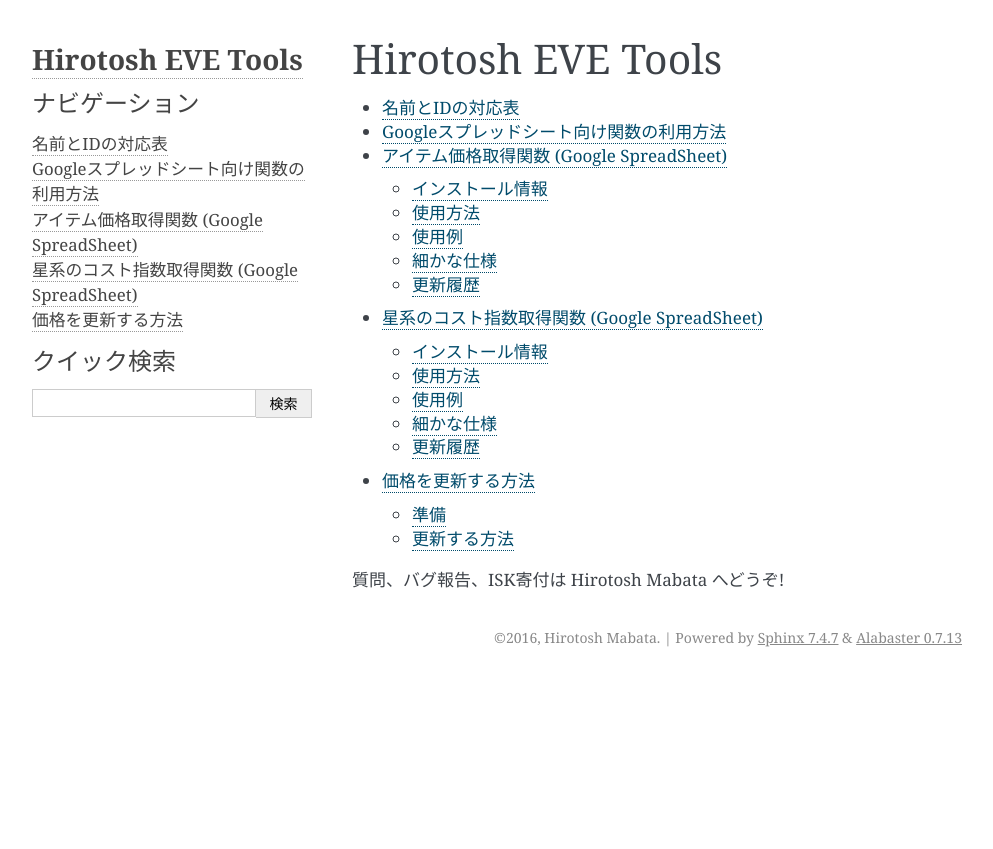
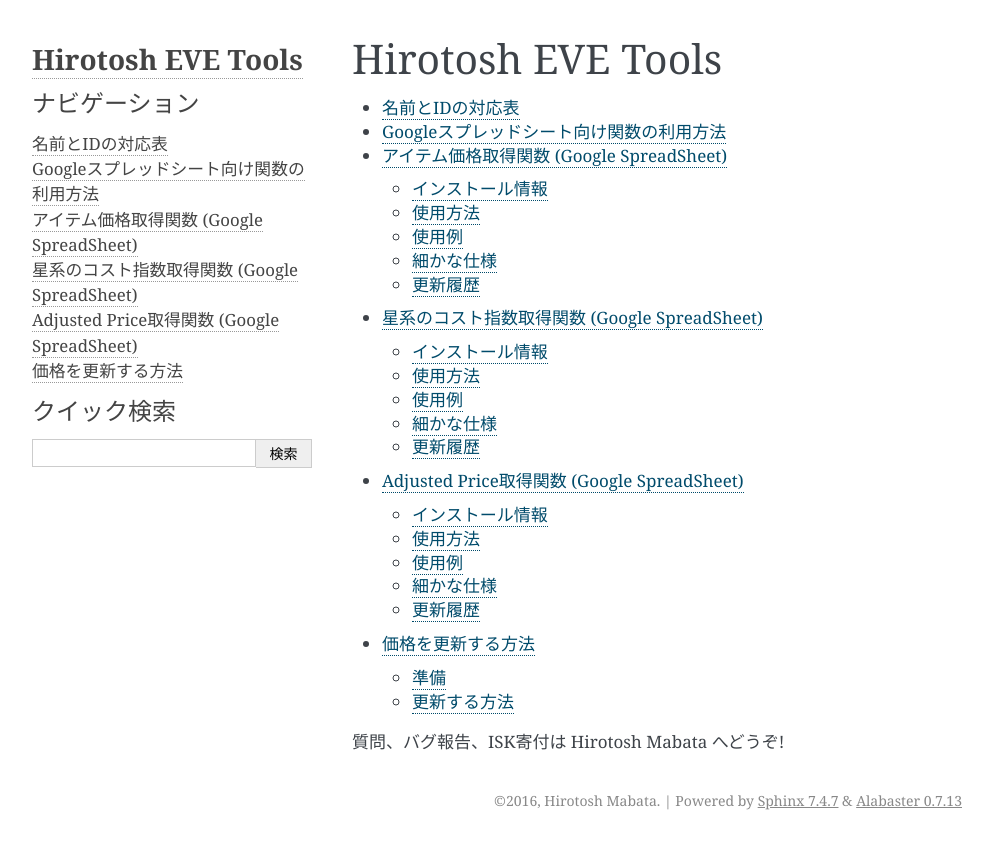
Before and after one commit to HirotoshMabata/eve-tools-doc, a Sphinx documentation site: the page built from source/index.rst, in a window 1280 px wide. Shown: the top 849 px of the page, without its empty margins (148-1141 px from the left). Built offline with Sphinx 7.4.7, drawn with Linux system fonts in a browser that asks for light colours; formulas are drawn with MathJax 3.

Commit message:
getAdjutedPrice関数の説明を追加

```diff
--- /dev/null
+++ b/source/get_adjusted_price.rst
@@ -0,0 +1,48 @@
+.. _get_adjusted_price:
+
+Adjusted Price取得関数 (Google SpreadSheet)
+===========================================
+
+CREST経由で、生産のジョブコスト算出に使われる「Adjusted Price」を返します。
+
+インストール情報
+----------------
+使用前の準備については :ref:`how_to_import_library` を参照してください。
+
+プロジェクトID::
+
+  M_2APPpTCsPs7VyQD2NROtOdSnBAmjm9N
+
+コード::
+
+  function getAdjustedPrice(a) {
+    return EVEAdjustedPrice.getAdjustedPrice(a)
+  }
+
+使用方法
+--------
+関数名::
+
+  getAdjustedPrice(type_id)
+
+引数の意味
+    1. アイテムのType ID
+
+返り値
+    数値
+
+使用例
+------
+::
+
+   =getAdjustedPrice(43)
+
+細かな仕様
+----------
+
+* CCPのサーバとの接続に失敗した場合でも、3回までリトライします
+
+更新履歴
+--------
+Ver.1 2016/02/04
+     初出
--- a/source/index.rst
+++ b/source/index.rst
@@ -13,6 +13,7 @@
    how_to_import_library
    get_market_price
    get_system_cost_index
+   get_adjusted_price
    how_to_refresh_cell
 
 質問、バグ報告、ISK寄付は Hirotosh Mabata へどうぞ!
```
